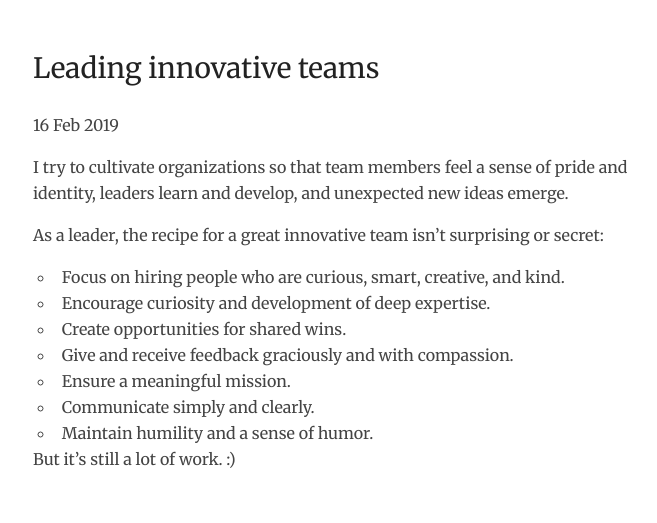
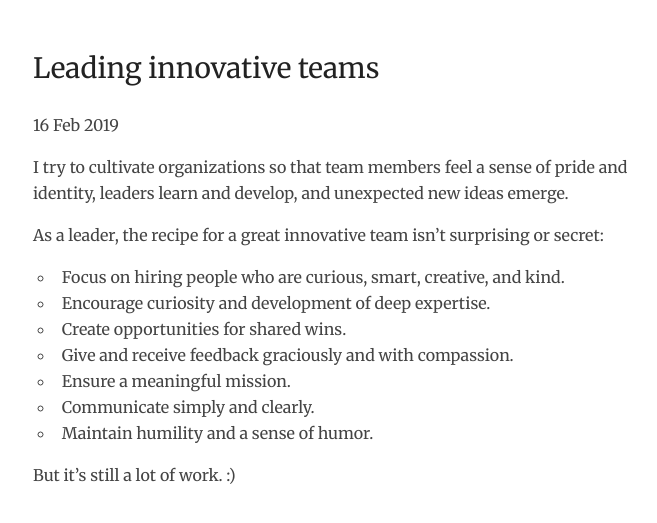
Before and after one commit to burnto/brentfitzgerald.com, a Jekyll site: the page built from _posts/2019-02-16-innovative-teams.md, in a window 1280 px wide. Shown: the top 523 px of the page, without its empty margins (287-944 px from the left). Built offline with Jekyll 4.4.1, drawn with Linux system fonts in a browser that asks for light colours.

Commit message:
ensure lists have a bottom margin

```diff
--- a/css/styles.scss
+++ b/css/styles.scss
@@ -37,7 +37,7 @@ h2 {
   margin-top: 2rem;
 }
 
-h2, p {
+h2, p, ul, ol {
   margin-bottom: 1rem;
 }
 
```
